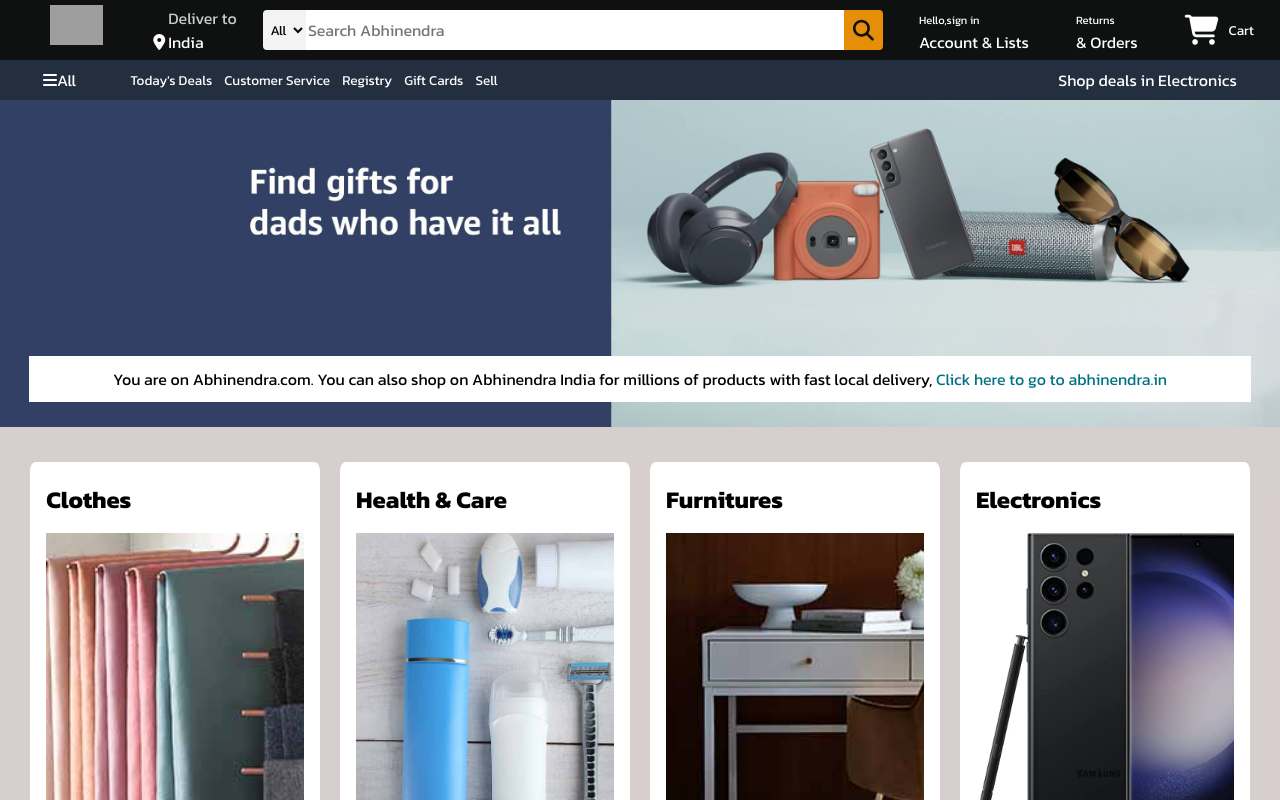
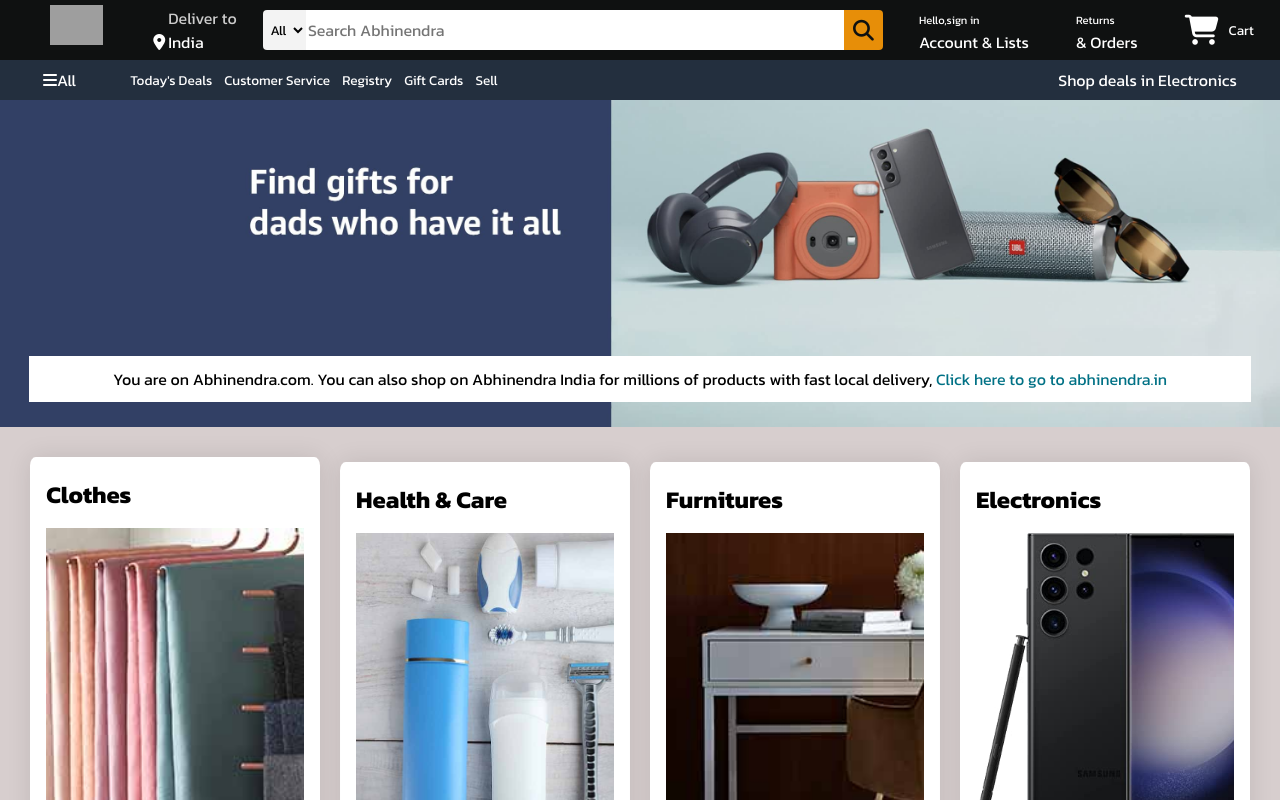
Before and after one commit to abbinendra/Amazon-named-Abhinendra, a plain HTML site: page index.html in a window 1280 px wide. In both pictures the pointer is over the element 175 px from the left and 675 px from the top of the page. Shown: the top 800 px of the page. Drawn offline with Linux system fonts and the light colour scheme; grey boxes are pictures that could not be loaded.

Commit message:
Update style.css
A bit of animation to the boxes

```diff
--- a/style.css
+++ b/style.css
@@ -223,12 +223,17 @@ span{
 }
 
 .box{
+    box-shadow: 0 0 25px rgba(0, 0, 0, 0.1);
+    transition: transform 0.3s ease;
     border-radius: 2%;
     height:auto;
     margin-top: 2%;
     width:23%;
     background-color: white;
     padding:20px 0px 15px;
+}
+.box:hover{
+    transform: translateY(-5px);
 }
 @media (max-width: 800px) {
     .shop-section {
```
